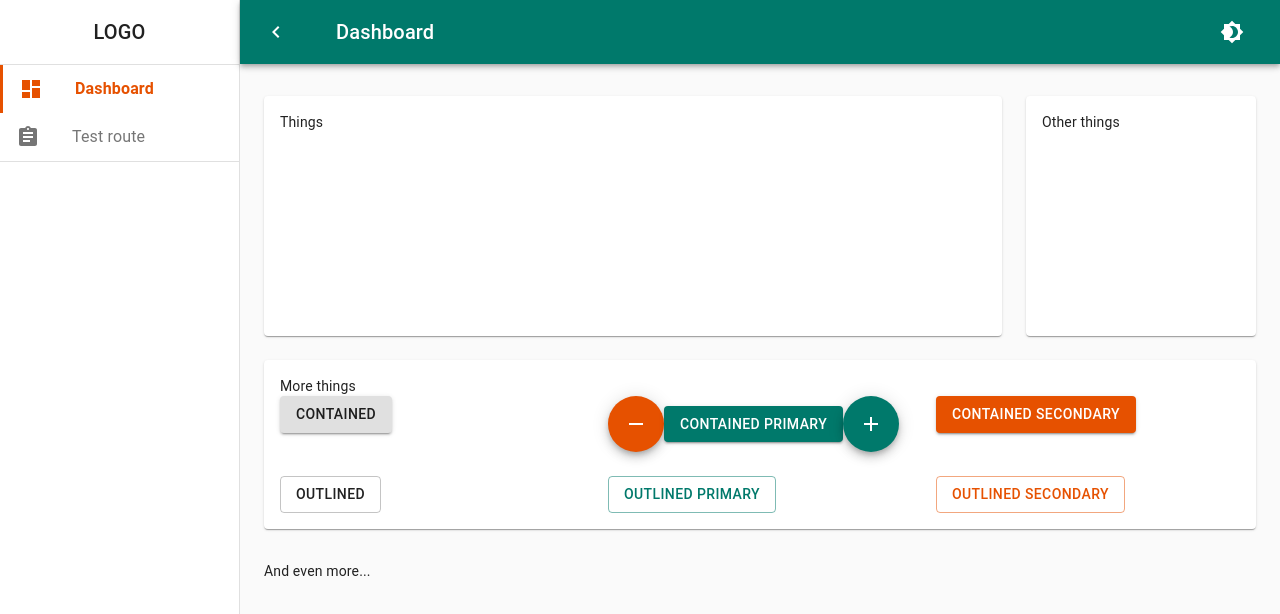
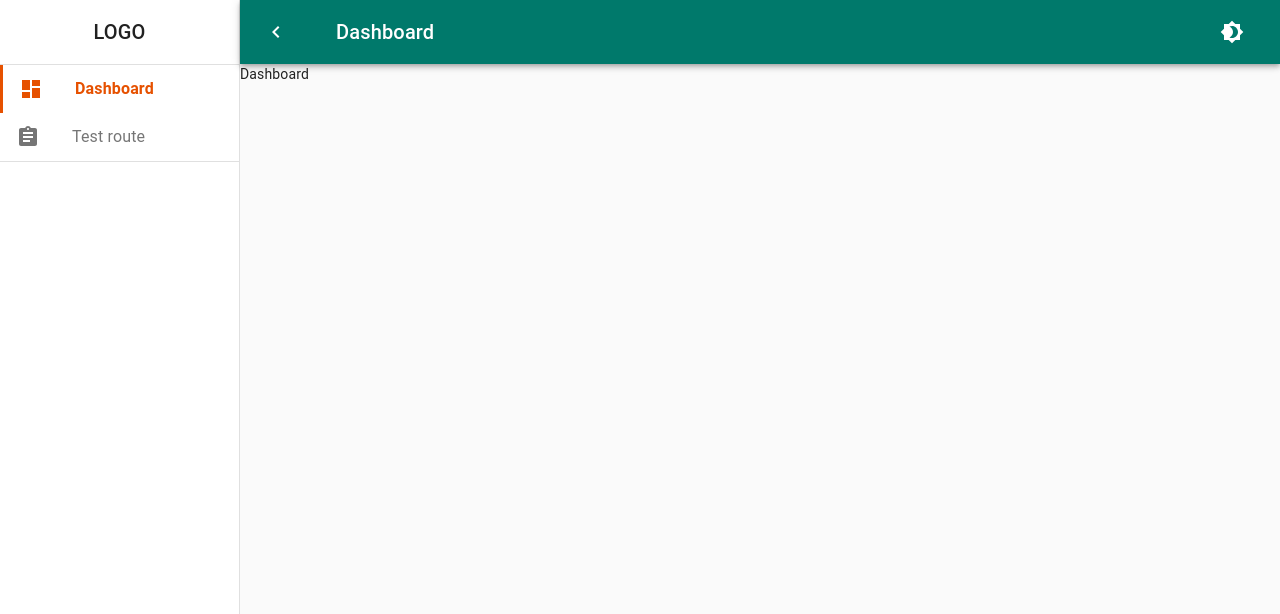
Before and after one commit to SamiHonkasalo/rp-frontend-example, a React (Create React App) app: page / in a window 1280 px wide. Shown: the top 614 px of the page. Built offline with nearby package versions, Linux system fonts and the light colour scheme.

Commit message:
moved main contents/routes to individual components

```diff
--- a/src/App.tsx
+++ b/src/App.tsx
@@ -1,23 +1,32 @@
 import React from 'react';
-import { BrowserRouter as Router } from 'react-router-dom';
+import { BrowserRouter as Router, Switch, Route } from 'react-router-dom';
 
 import Layout from './layout/Layout';
 import CustomTheme from './layout/CustomTheme';
 import { UIProvider } from './store/ui/uiContext';
+import TestRoute from './TestRoute';
+import Dashboard from './dashboard/Dashboard';
 
 function App() {
   return (
-    <>
     <UIProvider>
       <CustomTheme>
         <Router>
           <div className="App">
-              <Layout />
+            <Layout>
+              <Switch>
+                <Route path="/" exact>
+                  <Dashboard />
+                </Route>
+                <Route path="/test" exact>
+                  <TestRoute />
+                </Route>
+              </Switch>
+            </Layout>
           </div>
         </Router>
       </CustomTheme>
     </UIProvider>
-    </>
   );
 }
 
--- /dev/null
+++ b/src/TestRoute.tsx
@@ -0,0 +1,109 @@
+import React from 'react';
+import clsx from 'clsx';
+import { makeStyles, Theme } from '@material-ui/core/styles';
+import Container from '@material-ui/core/Container';
+import Grid from '@material-ui/core/Grid';
+import Paper from '@material-ui/core/Paper';
+import Button from '@material-ui/core/Button';
+import Fab from '@material-ui/core/Fab';
+import AddIcon from '@material-ui/icons/Add';
+import RemoveIcon from '@material-ui/icons/Remove';
+import Box from '@material-ui/core/Box';
+
+import useNotification from './utils/hooks/useNotification';
+
+const useStyles = makeStyles((theme: Theme) => ({
+  container: {
+    paddingTop: theme.spacing(4),
+    paddingBottom: theme.spacing(4),
+  },
+  paper: {
+    padding: theme.spacing(2),
+    display: 'flex',
+    overflow: 'auto',
+    flexDirection: 'column',
+  },
+  fixedHeight: {
+    height: 240,
+  },
+}));
+
+const TestRoute = () => {
+  const classes = useStyles();
+  const fixedHeightPaper = clsx(classes.paper, classes.fixedHeight);
+  const notify = useNotification();
+
+  // TEST FUNCTION FOR NOTIFICATIONS
+  const handleNotificationTest = () => {
+    notify({ message: 'Test notification #1 - normal/info' });
+    notify({
+      message: 'Test notification #2 - warning',
+      type: 'warning',
+      hideDuration: 5000,
+    });
+    notify({
+      message: 'Test notification #3 - error',
+      type: 'error',
+      hideDuration: 2000,
+    });
+  };
+
+  return (
+    <Container maxWidth="lg" className={classes.container}>
+      <Grid container spacing={3}>
+        <Grid item xs={12} md={8} lg={9}>
+          <Paper className={fixedHeightPaper}>Things</Paper>
+        </Grid>
+        <Grid item xs={12} md={4} lg={3}>
+          <Paper className={fixedHeightPaper}>Other things</Paper>
+        </Grid>
+        <Grid item xs={12}>
+          <Paper className={classes.paper}>
+            More things
+            <Grid container spacing={3}>
+              <Grid item xs={4}>
+                <Button variant="contained">contained</Button>
+              </Grid>
+              <Grid item xs={4}>
+                <Fab color="secondary" aria-label="remove">
+                  <RemoveIcon />
+                </Fab>
+                <Button variant="contained" color="primary">
+                  contained primary
+                </Button>
+                <Fab
+                  color="primary"
+                  aria-label="add"
+                  onClick={handleNotificationTest}
+                >
+                  <AddIcon />
+                </Fab>
+              </Grid>
+              <Grid item xs={4}>
+                <Button variant="contained" color="secondary">
+                  contained secondary
+                </Button>
+              </Grid>
+              <Grid item xs={4}>
+                <Button variant="outlined">outlined</Button>
+              </Grid>
+              <Grid item xs={4}>
+                <Button variant="outlined" color="primary">
+                  outlined primary
+                </Button>
+              </Grid>
+              <Grid item xs={4}>
+                <Button variant="outlined" color="secondary">
+                  outlined secondary
+                </Button>
+              </Grid>
+            </Grid>
+          </Paper>
+        </Grid>
+      </Grid>
+      <Box pt={4}>And even more...</Box>
+    </Container>
+  );
+};
+
+export default TestRoute;
--- /dev/null
+++ b/src/dashboard/Dashboard.tsx
@@ -0,0 +1,9 @@
+import React from 'react';
+
+interface Props {}
+
+const Dashboard = (props: Props) => {
+  return <div>Dashboard</div>;
+};
+
+export default Dashboard;
--- a/src/layout/Layout.tsx
+++ b/src/layout/Layout.tsx
@@ -2,22 +2,16 @@ import React, { useEffect, useContext, useCallback } from 'react';
 import clsx from 'clsx';
 import { makeStyles, Theme } from '@material-ui/core/styles';
 import useMediaQuery from '@material-ui/core/useMediaQuery';
-import Box from '@material-ui/core/Box';
 import Container from '@material-ui/core/Container';
 import Grid from '@material-ui/core/Grid';
 import Paper from '@material-ui/core/Paper';
 import { Switch, Route } from 'react-router-dom';
-import Button from '@material-ui/core/Button';
-import Fab from '@material-ui/core/Fab';
-import AddIcon from '@material-ui/icons/Add';
-import RemoveIcon from '@material-ui/icons/Remove';
 
 import AppBar from './AppBar';
 import SideDrawer from './SideDrawer';
 import { UIContext } from '../store/ui/uiContext';
 import { UITypes } from '../store/ui/uiReducer';
 import Notification from '../shared/components/ui/Notification';
-import useNotification from '../utils/hooks/useNotification';
 
 const useStyles = makeStyles((theme: Theme) => ({
   root: {
@@ -51,7 +45,6 @@ const Layout: React.FC = ({ children }) => {
     theme.breakpoints.down('md')
   );
   const { dispatch } = useContext(UIContext);
-  const notify = useNotification();
 
   const handleDrawerOpen = useCallback(() => {
     dispatch({ type: UITypes.OPEN_SIDEDRAWER });
@@ -69,21 +62,6 @@ const Layout: React.FC = ({ children }) => {
     }
   }, [isMedium, handleDrawerClose, handleDrawerOpen]);
 
-  // TEST FUNCTION FOR NOTIFICATIONS
-  const handleNotificationTest = () => {
-    notify({ message: 'Test notification #1 - normal/info' });
-    notify({
-      message: 'Test notification #2 - warning',
-      type: 'warning',
-      hideDuration: 5000,
-    });
-    notify({
-      message: 'Test notification #3 - error',
-      type: 'error',
-      hideDuration: 2000,
-    });
-  };
-
   return (
     <div className={classes.root}>
       <AppBar />
@@ -92,62 +70,7 @@ const Layout: React.FC = ({ children }) => {
         <div className={classes.appBarSpacer} />
         {/* TESTING CONTENT */}
         <Switch>
-          <Route path="/" exact>
-            <Container maxWidth="lg" className={classes.container}>
-              <Grid container spacing={3}>
-                <Grid item xs={12} md={8} lg={9}>
-                  <Paper className={fixedHeightPaper}>Things</Paper>
-                </Grid>
-                <Grid item xs={12} md={4} lg={3}>
-                  <Paper className={fixedHeightPaper}>Other things</Paper>
-                </Grid>
-                <Grid item xs={12}>
-                  <Paper className={classes.paper}>
-                    More things
-                    <Grid container spacing={3}>
-                      <Grid item xs={4}>
-                        <Button variant="contained">contained</Button>
-                      </Grid>
-                      <Grid item xs={4}>
-                        <Fab color="secondary" aria-label="remove">
-                          <RemoveIcon />
-                        </Fab>
-                        <Button variant="contained" color="primary">
-                          contained primary
-                        </Button>
-                        <Fab
-                          color="primary"
-                          aria-label="add"
-                          onClick={handleNotificationTest}
-                        >
-                          <AddIcon />
-                        </Fab>
-                      </Grid>
-                      <Grid item xs={4}>
-                        <Button variant="contained" color="secondary">
-                          contained secondary
-                        </Button>
-                      </Grid>
-                      <Grid item xs={4}>
-                        <Button variant="outlined">outlined</Button>
-                      </Grid>
-                      <Grid item xs={4}>
-                        <Button variant="outlined" color="primary">
-                          outlined primary
-                        </Button>
-                      </Grid>
-                      <Grid item xs={4}>
-                        <Button variant="outlined" color="secondary">
-                          outlined secondary
-                        </Button>
-                      </Grid>
-                    </Grid>
-                  </Paper>
-                </Grid>
-              </Grid>
-              <Box pt={4}>And even more...</Box>
-            </Container>
-          </Route>
+          <Route path="/" exact />
           <Route path="/test" exact>
             <Container maxWidth="lg" className={classes.container}>
               <Grid container spacing={3}>
```
Lines whose indentation alone changed are shown as unchanged.
